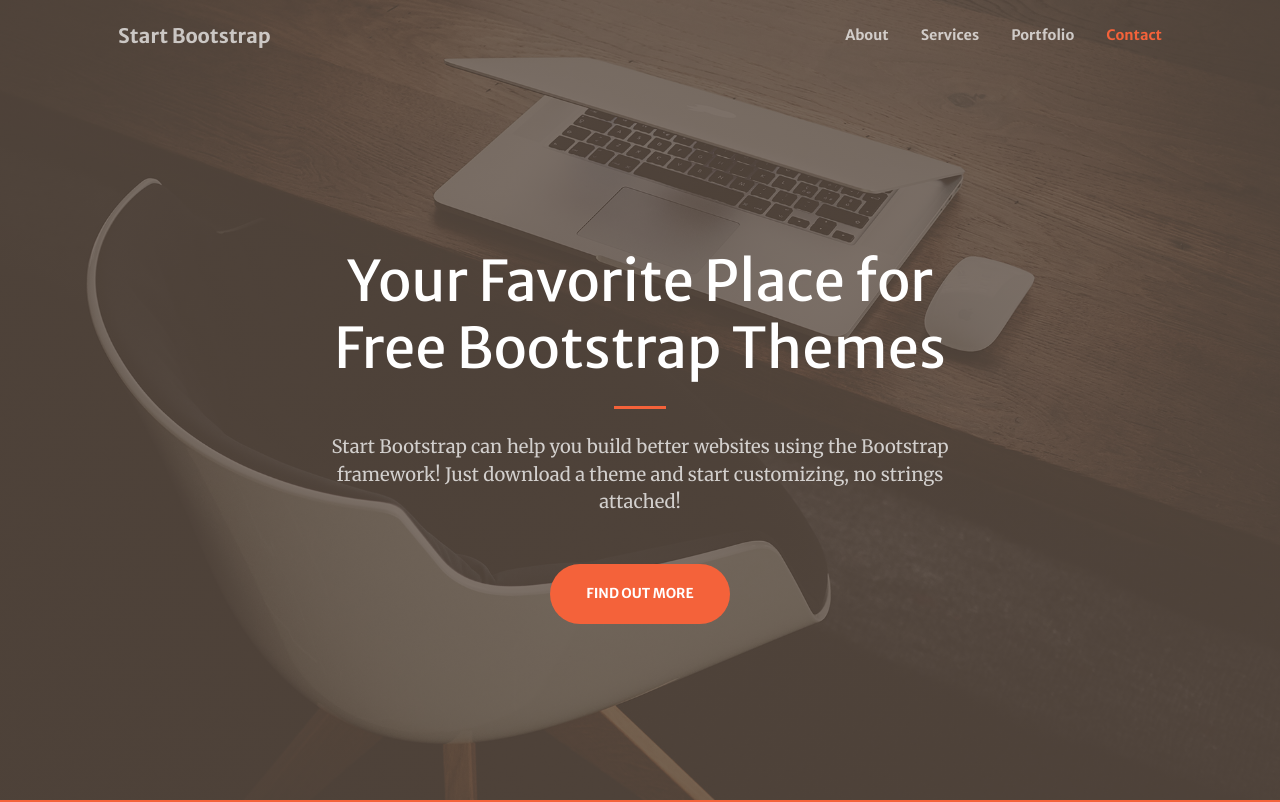
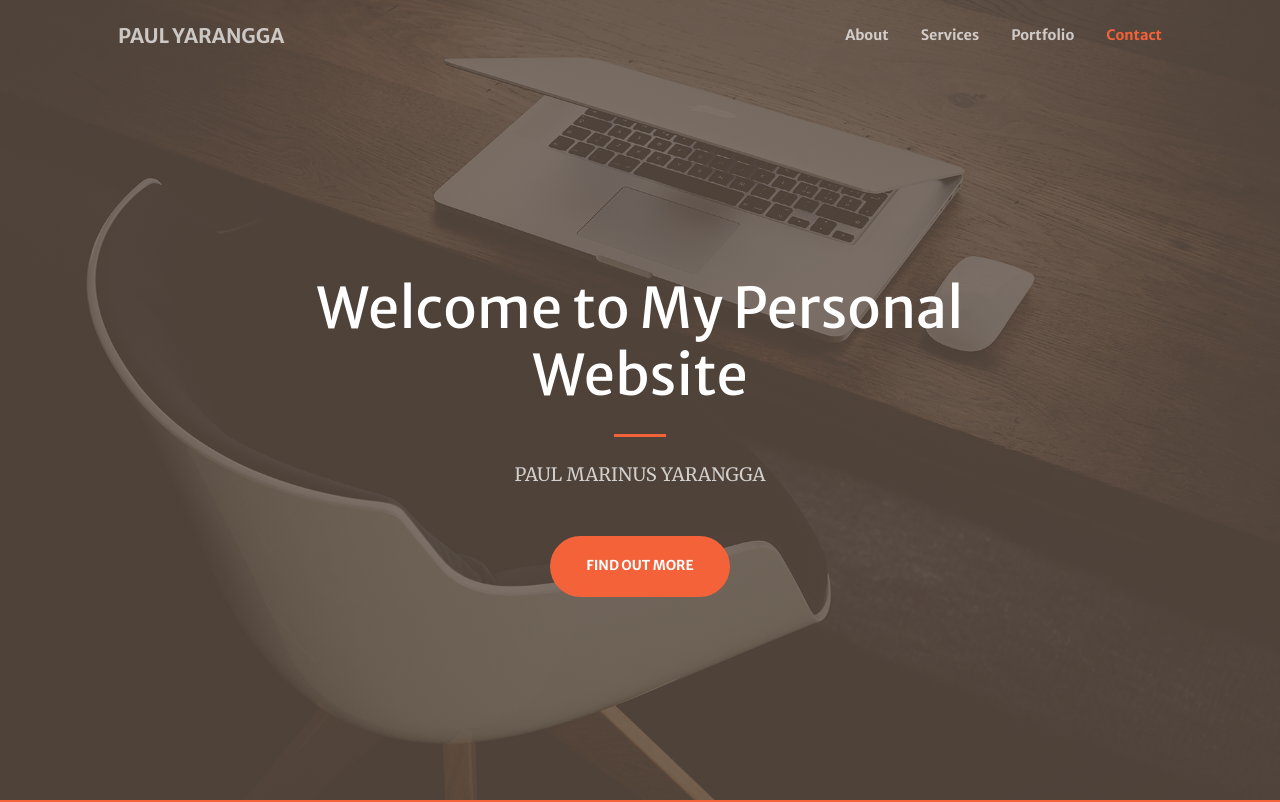
Before and after one commit to paulyarangga11/paulyarangga11.github.io, a plain HTML site: page index.html in a window 1280 px wide. Shown: the top 802 px of the page. Drawn offline with nearby package versions, Linux system fonts and the light colour scheme; some packages are replaced by stand-ins of ours; a script that the page names is missing.

Commit message:
Update index.html

```diff
--- a/index.html
+++ b/index.html
@@ -5,7 +5,7 @@
         <meta name="viewport" content="width=device-width, initial-scale=1, shrink-to-fit=no" />
         <meta name="description" content="" />
         <meta name="author" content="" />
-        <title>Creative - Start Bootstrap Theme</title>
+        <title>My Website - Paul Yarangga</title>
         <!-- Favicon-->
         <link rel="icon" type="image/x-icon" href="assets/favicon.ico" />
         <!-- Bootstrap Icons-->
@@ -22,7 +22,7 @@
         <!-- Navigation-->
         <nav class="navbar navbar-expand-lg navbar-light fixed-top py-3" id="mainNav">
             <div class="container px-4 px-lg-5">
-                <a class="navbar-brand" href="#page-top">Start Bootstrap</a>
+                <a class="navbar-brand" href="#page-top">PAUL YARANGGA</a>
                 <button class="navbar-toggler navbar-toggler-right" type="button" data-bs-toggle="collapse" data-bs-target="#navbarResponsive" aria-controls="navbarResponsive" aria-expanded="false" aria-label="Toggle navigation"><span class="navbar-toggler-icon"></span></button>
                 <div class="collapse navbar-collapse" id="navbarResponsive">
                     <ul class="navbar-nav ms-auto my-2 my-lg-0">
@@ -39,11 +39,11 @@
             <div class="container px-4 px-lg-5 h-100">
                 <div class="row gx-4 gx-lg-5 h-100 align-items-center justify-content-center text-center">
                     <div class="col-lg-8 align-self-end">
-                        <h1 class="text-white font-weight-bold">Your Favorite Place for Free Bootstrap Themes</h1>
+                        <h1 class="text-white font-weight-bold">Welcome to My Personal Website</h1>
                         <hr class="divider" />
                     </div>
                     <div class="col-lg-8 align-self-baseline">
-                        <p class="text-white-75 mb-5">Start Bootstrap can help you build better websites using the Bootstrap framework! Just download a theme and start customizing, no strings attached!</p>
+                        <p class="text-white-75 mb-5">PAUL MARINUS YARANGGA</p>
                         <a class="btn btn-primary btn-xl" href="#about">Find Out More</a>
                     </div>
                 </div>
@@ -237,14 +237,14 @@
                 <div class="row gx-4 gx-lg-5 justify-content-center">
                     <div class="col-lg-4 text-center mb-5 mb-lg-0">
                         <i class="bi-phone fs-2 mb-3 text-muted"></i>
-                        <div>+1 (555) 123-4567</div>
+                        <div>+62 81298992051</div>
                     </div>
                 </div>
             </div>
         </section>
         <!-- Footer-->
         <footer class="bg-light py-5">
-            <div class="container px-4 px-lg-5"><div class="small text-center text-muted">Copyright &copy; 2021 - Company Name</div></div>
+            <div class="container px-4 px-lg-5"><div class="small text-center text-muted">Copyright &copy; 2021 - PAY Group</div></div>
         </footer>
         <!-- Bootstrap core JS-->
         <script src="https://cdn.jsdelivr.net/npm/bootstrap@5.1.3/dist/js/bootstrap.bundle.min.js"></script>
```
